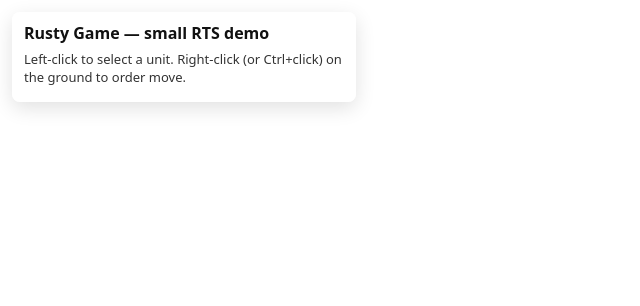
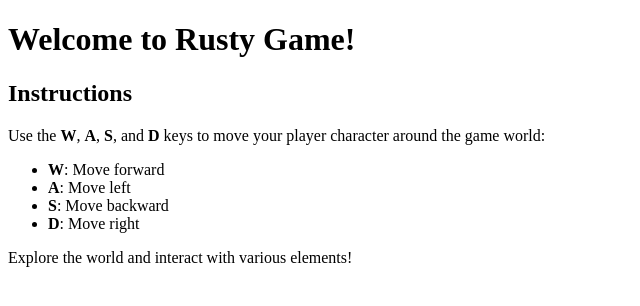
Before and after one commit to brendanlovescode/rusty-game, a plain HTML site: page index.html in a window 1280 px wide. Shown: the whole page, without its empty margins (0-640 px from the left). Drawn offline with Linux system fonts and the light colour scheme.

Commit message:
Update instructions for WASD movement controls

```diff
--- a/index.html
+++ b/index.html
@@ -1,21 +1,20 @@
-<!doctype html>
+<!DOCTYPE html>
 <html lang="en">
 <head>
-  <meta charset="utf-8" />
-  <meta name="viewport" content="width=device-width,initial-scale=1" />
-  <title>Rusty Game — simple RTS demo</title>
-  <link rel="stylesheet" href="styles.css" />
+    <meta charset="UTF-8">
+    <meta name="viewport" content="width=device-width, initial-scale=1.0">
+    <title>Rusty Game</title>
 </head>
 <body>
-  <div id="ui">
-    <div id="title">Rusty Game — small RTS demo</div>
-    <div id="instructions">
-      Left-click to select a unit. Right-click (or Ctrl+click) on the ground to order move.
-    </div>
-    <div id="info"></div>
-  </div>
-
-  <!-- The script uses ES modules and imports three.js from a CDN -->
-  <script type="module" src="src/main.js"></script>
+    <h1>Welcome to Rusty Game!</h1>
+    <h2>Instructions</h2>
+    <p>Use the <strong>W</strong>, <strong>A</strong>, <strong>S</strong>, and <strong>D</strong> keys to move your player character around the game world:</p>
+    <ul>
+        <li><strong>W</strong>: Move forward</li>
+        <li><strong>A</strong>: Move left</li>
+        <li><strong>S</strong>: Move backward</li>
+        <li><strong>D</strong>: Move right</li>
+    </ul>
+    <p>Explore the world and interact with various elements!</p>
 </body>
 </html>
```
